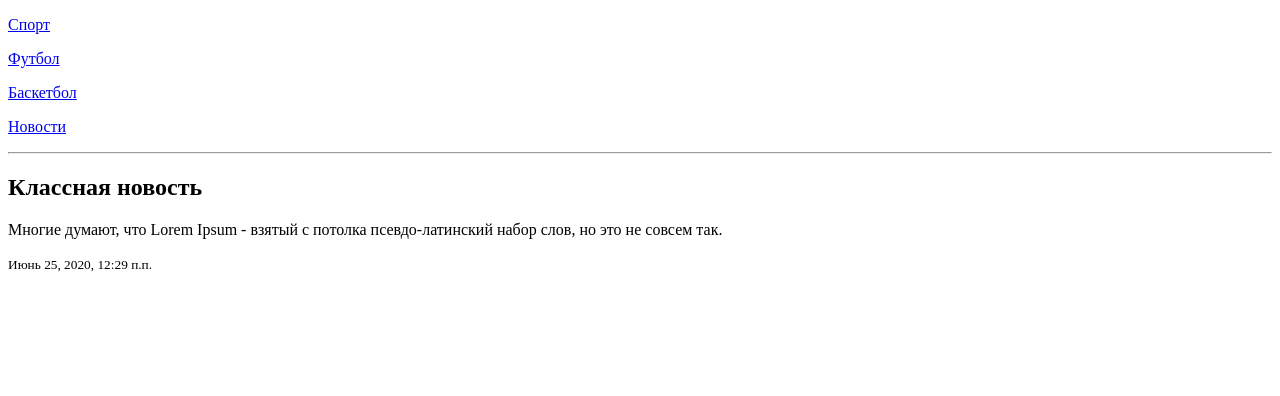
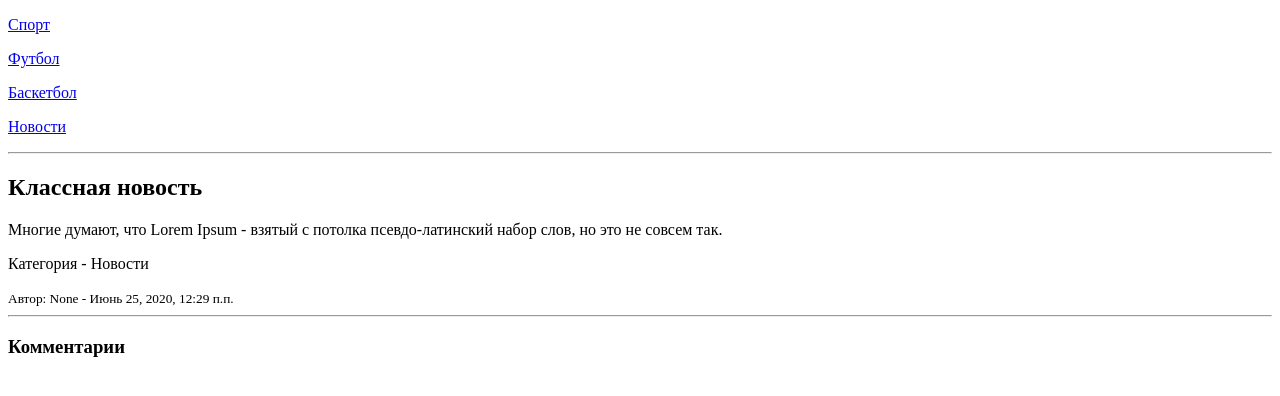
Before and after one commit to tihon49/Django2_self_education, a Django app: a page that uses courseDJ/templates/blog/post_detail.html in a window 1280 px wide. Shown: the top 396 px of the page. Run offline with Django 3.2, Linux system fonts and the light colour scheme; data comes from the database, SQL or seed files in the repository; both versions use the stored data as it was after the commit.

Commit message:
tags output added

```diff
--- a/courseDJ/courseDJ/urls.py
+++ b/courseDJ/courseDJ/urls.py
@@ -24,8 +24,7 @@
     path('admin/', admin.site.urls),
     path('<slug:category>/<slug:slug>/', views.PostDetailView.as_view(), name='detail_post'),
     path('<slug:category_name>', views.CategoryView.as_view(), name='category'),
-    path('', views.HomeView.as_view(), name='home'),
-
+    path('', views.HomeView.as_view(), name='home')
 ]
 
 
--- a/courseDJ/templates/blog/post_detail.html
+++ b/courseDJ/templates/blog/post_detail.html
@@ -11,6 +11,9 @@
     <hr>
         <h2>{{ post.title }}</h2>
         <p>{{ post.mini_text }}</p>
-        <small>{{ post.published_date }}</small>
+        <p>Категория - {{ post.category.name }}</p>
+        <small>Автор: {{ post.author }} - {{ post.published_date }}</small>
+    <hr>
+    <h3>Комментарии</h3>
 </body>
 </html>
```
Also changed, not shown: courseDJ/templates/blog/post_list.html (+7 -0 lines), courseDJ/db.sqlite3.
